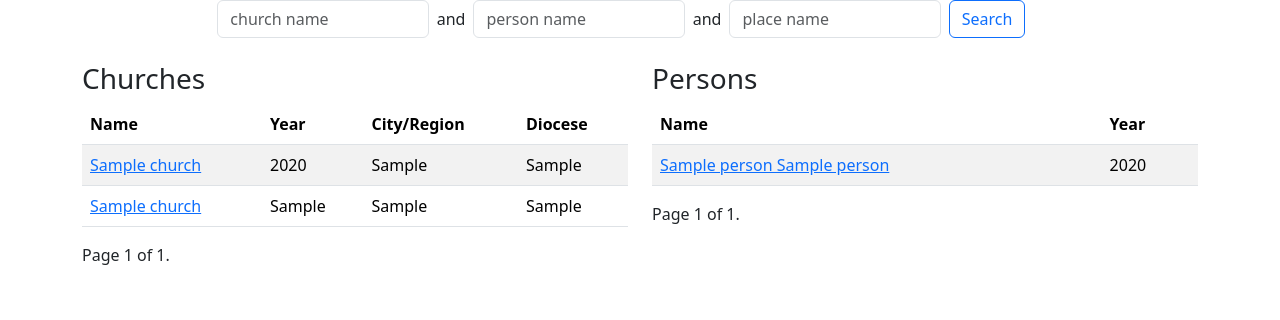
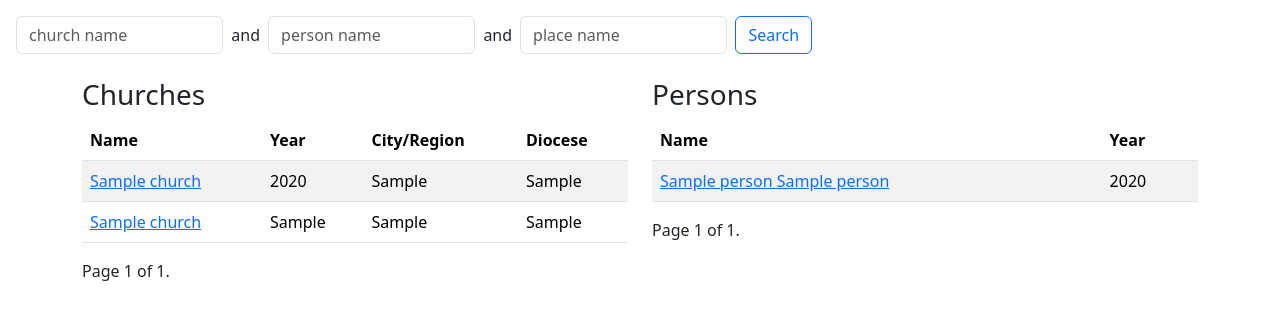
Before and after one commit to YuchenX063/Django_database, a Django app: page /database/ in a window 1280 px wide. Shown: the part 164-484 px from the top of the page. Run offline with Django 5.2, Linux system fonts and the light colour scheme; tables that the repository leaves empty hold one stand-in row (values such as "Sample post"); some libraries are stand-ins or nearby versions.

```diff
--- /dev/null
+++ b/mysite/database/notes.txt
@@ -0,0 +1,4 @@
+1. the search bar flashes
+2. .css file versus <style> in base.html
+3. layout
+4. possible ways of improvement?
--- a/mysite/database/templates/database/base.html
+++ b/mysite/database/templates/database/base.html
@@ -35,11 +35,11 @@
         </ul>
     </nav>
 
-    <div class="tab-content">
+    <div class="tab-content mt-3 hidden">
         <div class="tab-pane fade show active" id="search-by-name" role="tabpanel" area-labelledby="search-by-name-tab">
-            <div class="row justify-content-center">
+            <div class="row justify-content-start">
                 <div class="col-md-8 d-flex align-items-center">
-                    <form id="searchForm" method="get" action="{% url 'index' %}" class="d-flex form-inline my-2 my-lg-0 w-100">
+                    <form id="searchForm" method="get" action="{% url 'index' %}" class="d-flex form-inline my-2 my-lg-0 w-100 ms-3">
                         <input class="form-control me-2 w-25" type="search" placeholder="church name" aria-label="Search" name="church_name" value="{{ request.GET.church_name }}">
                         <span class="me-2 align-self-center">and</span>
                         <input class="form-control me-2 w-25" type="search" placeholder="person name" aria-label="Search" name="person_name" value="{{ request.GET.person_name }}">
@@ -51,16 +51,38 @@
             </div>
         </div>
         <div class="tab-pane fade" id="search-by-ID" role="tabpanel" area-labelledby="search-by-id-tab">
-            <div class="col-md-8 d-flex align-items-center">
-                <form id="searchForm" method="get" action="{% url 'index' %}" class="d-flex form-inline my-2 my-lg-0 w-100">
-                    <input class="form-control me-2 w-25" type="search" placeholder="church ID" aria-label="Search" name="church_name" value="{{ request.GET.church_name }}">
-                    <span class="me-2 align-self-center">or</span>
-                    <input class="form-control me-2 w-25" type="search" placeholder="person ID" aria-label="Search" name="person_name" value="{{ request.GET.person_name }}">
-                    <button class="btn btn-outline-primary my-2 my-sm-0" type="submit">Search</button>
-                </form>
+            <div class="row justify-content-start">
+                <div class="col-md-8 d-flex align-items-center">
+                    <form id="searchForm" method="get" action="{% url 'index' %}" class="d-flex form-inline my-2 my-lg-0 w-100 ms-3">
+                      <input class="form-control me-2 w-25" type="search" placeholder="church ID" aria-label="Search" name="church_instID" value="{{ request.GET.church_instID }}">
+                        <span class="me-2 align-self-center">or</span>
+                        <input class="form-control me-2 w-25" type="search" placeholder="person ID" aria-label="Search" name="person_persID" value="{{ request.GET.person_persID }}">
+                        <button class="btn btn-outline-primary my-2 my-sm-0" type="submit">Search</button>
+                    </form>
+                </div>
             </div>
         </div>
     </div>
+
+    <script>
+        // Save the active tab to local storage
+        document.querySelectorAll('button[data-bs-toggle="tab"]').forEach(button => {
+            button.addEventListener('click', function () {
+                localStorage.setItem('activeTab', this.id);
+            });
+        });
+
+        // Restore the active tab from local storage
+        document.addEventListener('DOMContentLoaded', function () {
+            const activeTab = localStorage.getItem('activeTab');
+            if (activeTab) {
+                const tabButton = document.getElementById(activeTab);
+                const tab = new bootstrap.Tab(tabButton);
+                tab.show();
+            }
+            document.getElementById('tab-content').classList.remove('hidden');
+        });
+    </script>
 </body>
 
 <main class="my-4">
--- a/mysite/database/views.py
+++ b/mysite/database/views.py
@@ -12,6 +12,9 @@ def index(request):
     church_name = request.GET.get('church_name')
     person_name = request.GET.get('person_name')
     place_name = request.GET.get('place_name')
+
+    church_id = request.GET.get('church_instID')
+    person_id = request.GET.get('person_persID')
 
     church_list = Church.objects.all()
     small_church_list = Small_Church.objects.all()
@@ -61,6 +64,17 @@ def index(request):
         person_ids = church_person_list.values_list('person__id', flat=True)
         church_list = church_list.filter(id__in=church_ids)
         person_list = person_list.filter(id__in=person_ids)
+
+    if church_id:
+        church_list = Church.objects.filter(instID=church_id)
+        small_church_list = Small_Church.objects.filter(instID=church_id)
+        related_persons = Church_Person.objects.filter(person_church__instID__icontains=church_id).values_list('person', flat=True)
+        person_list = Person.objects.filter(id__in=related_persons)
+
+    if person_id:
+        person_list = Person.objects.filter(persID=person_id)
+        related_churches = Church_Person.objects.filter(person__persID__icontains=person_id).values_list('person_church', flat=True)
+        church_list = Church.objects.filter(id__in=related_churches)
 
     church_list = church_list.order_by('instID', 'year')
     small_church_list = small_church_list.order_by('instID', 'year')
```
